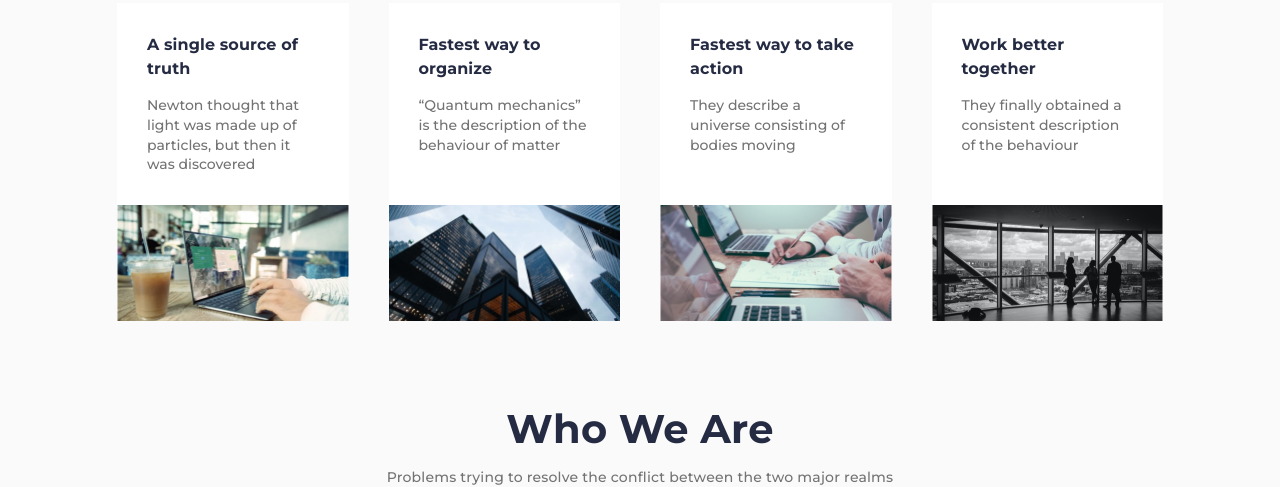
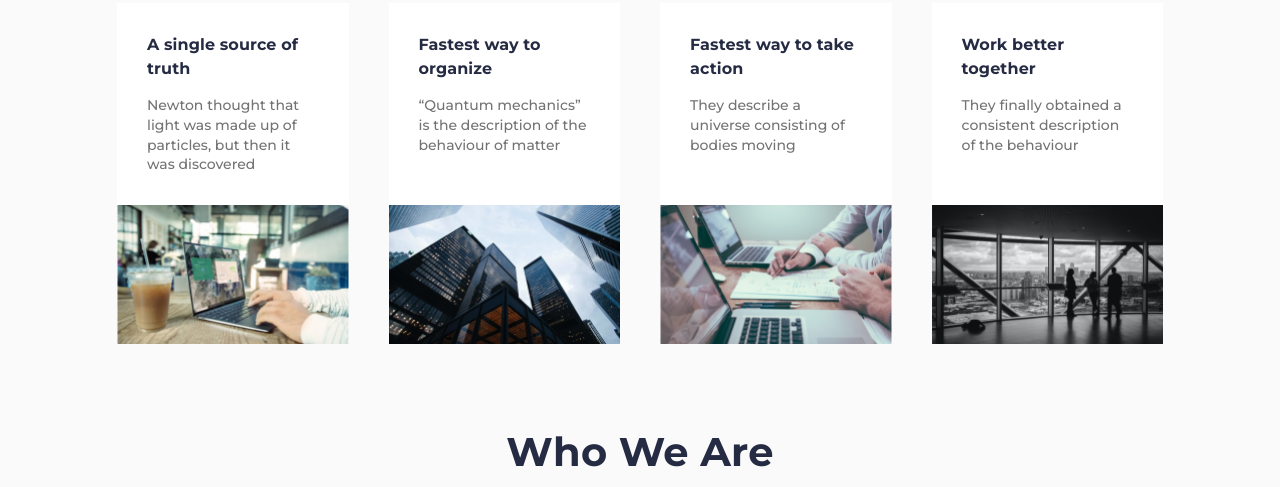
Before and after one commit to Syava2022/relvise, a plain HTML site: page index.html in a window 1280 px wide. Shown: the part 1753-2240 px from the top of the page. Drawn offline with Linux system fonts and the light colour scheme.

Commit message:
Update style.css

```diff
--- a/CSS/style.css
+++ b/CSS/style.css
@@ -499,5 +499,5 @@ body {
 }
 .item-practice__image {
     display: block;
-    padding: 0px 0px 50% 0px;
+    padding: 0px 0px 60% 0px;
 }
```
